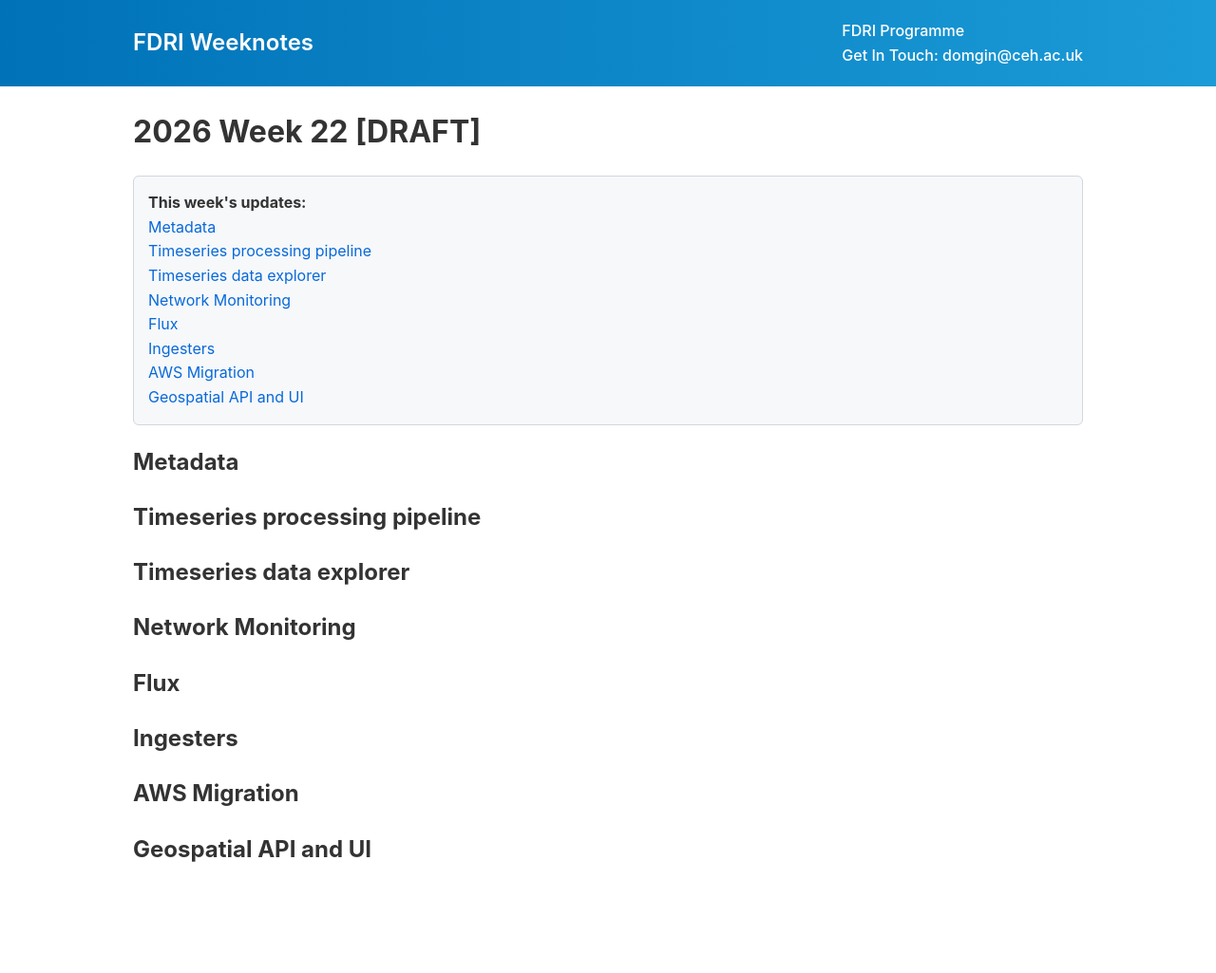
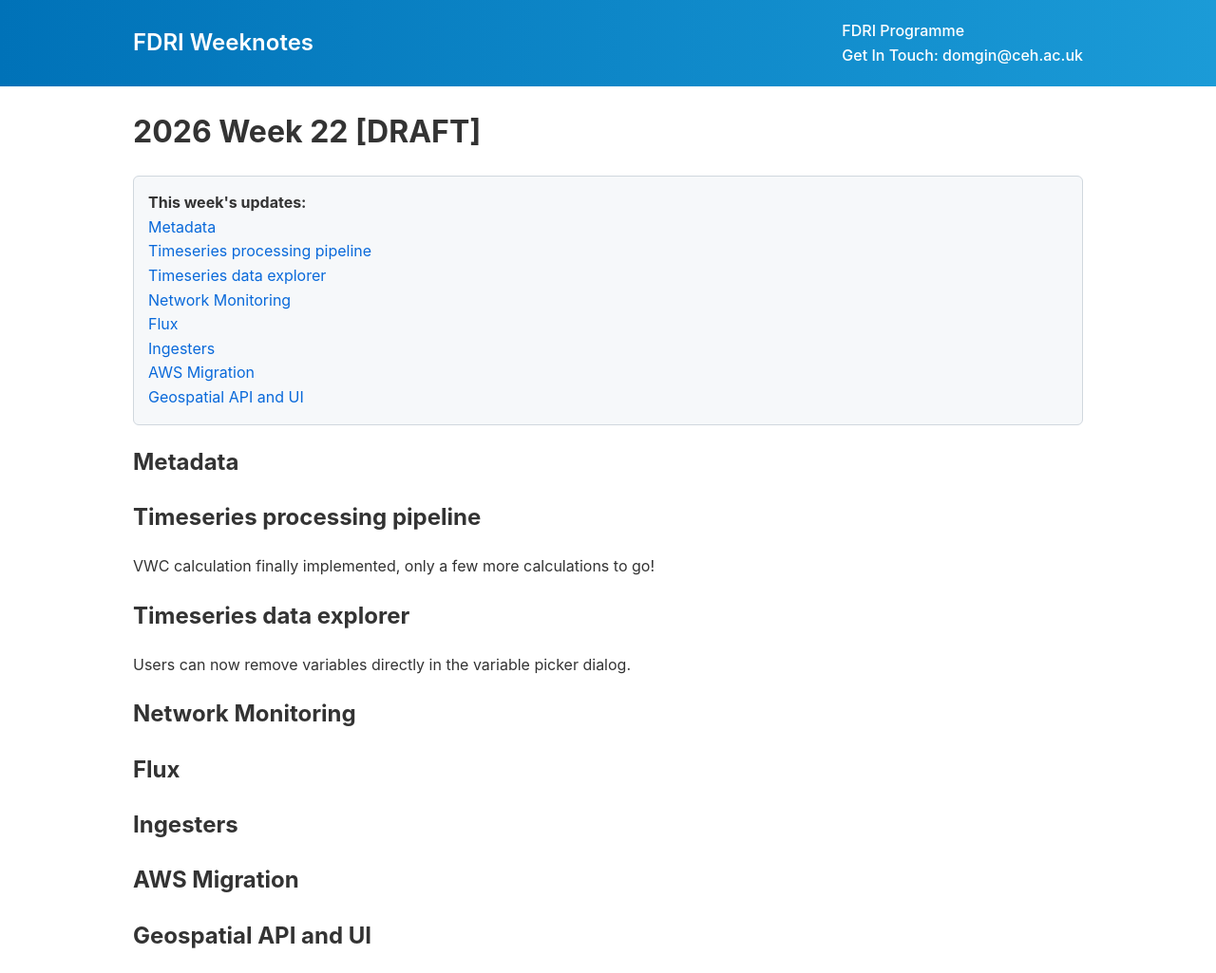
Before and after one commit to NERC-CEH/fdri_words, a Jekyll site: the page built from weeknotes/2026/22.md, in a window 1280 px wide. Shown: the whole page at 95% size. Built offline with Jekyll 4.4.1, drawn with Linux system fonts in a browser that asks for light colours; our own code applies the rules of GitHub Pages for plain Markdown files; before the commit the page ends 934 px from its top, so only the background shows below that.

Commit message:
Update 22.md

```diff
--- a/weeknotes/2026/22.md
+++ b/weeknotes/2026/22.md
@@ -4,7 +4,11 @@
 
 ## Timeseries processing pipeline
 
+VWC calculation finally implemented, only a few more calculations to go!
+
 ## Timeseries data explorer
+
+Users can now remove variables directly in the variable picker dialog.
 
 ## Network Monitoring
 
```
